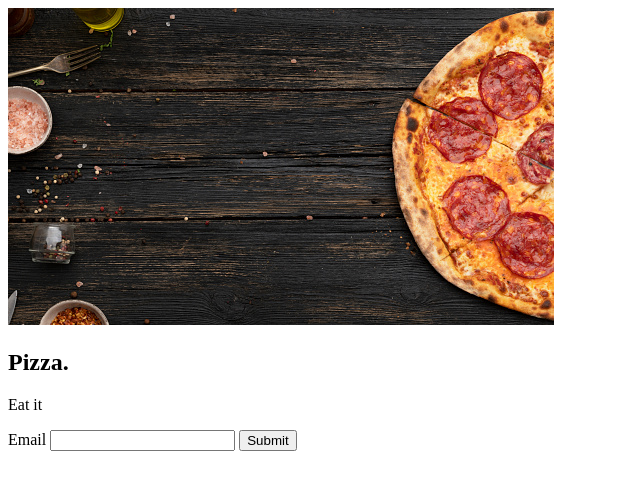
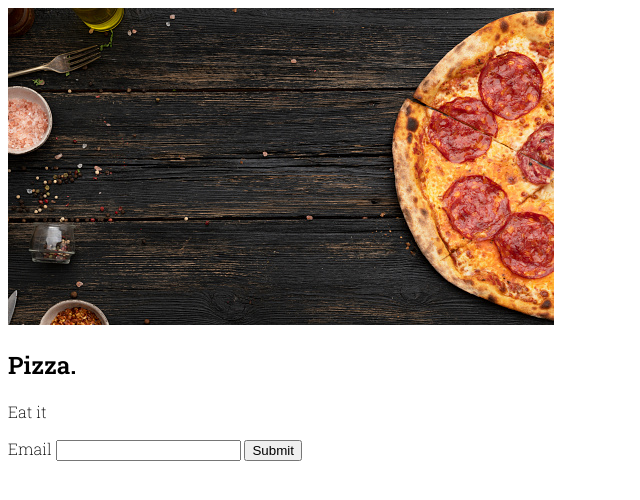
Before and after one commit to KhaymanaKing/product-launch, a plain HTML site: page index.html in a window 1280 px wide. Shown: the whole page, without its empty margins (0-640 px from the left). Drawn offline with Linux system fonts and the light colour scheme.

Commit message:
added css

```diff
--- /dev/null
+++ b/global.css
@@ -0,0 +1,21 @@
+@import url('https://fonts.googleapis.com/css2?family=Roboto+Slab:wght@200;600&family=Space+Mono&display=swap');
+* {/* CSS HEX */
+   /* CSS HEX */
+--burnt-umber: #83291Cff;
+--bistre: #271D16ff;
+--rust: #BD4A25ff;
+--coffee: #6E5643ff;
+
+}
+body {
+    background-color: var(--dark-lava);
+    font-family: 'Roboto Slab', serif;
+}
+
+#img {
+    width: 1000vw;
+}
+
+#info{
+color: var(--eerie-black);
+}
--- a/index.html
+++ b/index.html
@@ -5,18 +5,20 @@
     <meta http-equiv="X-UA-Compatible" content="IE=edge">
     <meta name="viewport" content="width=device-width, initial-scale=1.0">
     <title>Document</title>
+    <link rel="stylesheet" href="global.css" />
 </head>
 <body>
-    <img src="pizza-picture.jpg" alt="Pizza">
-    <section>
+    <img id="splash-image" src="pizza-picture.jpg" alt="Pizza">
+    <section id="info">
         <h1>Pizza.</h1>
         <p>Eat it</p>
 
     </section>
+    <form>
+        <label for="email">Email</label>
+        <input type="email" name="email" id="email">
+        <button>Submit</button>
+    </form>
 </body>
-<form>
-    <label for="email">Email</label>
-    <input type="email" name="email" id="email">
-    <button>Submit</button>
-</form>
+
 </html>
```
